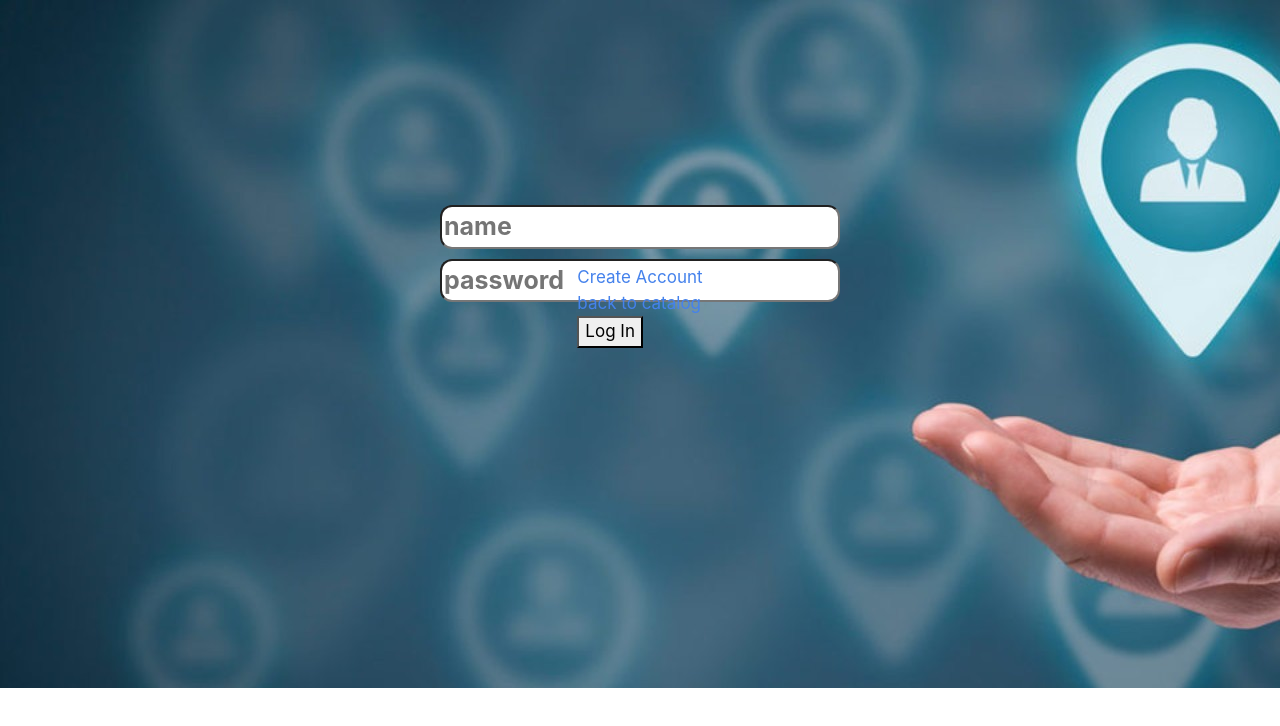
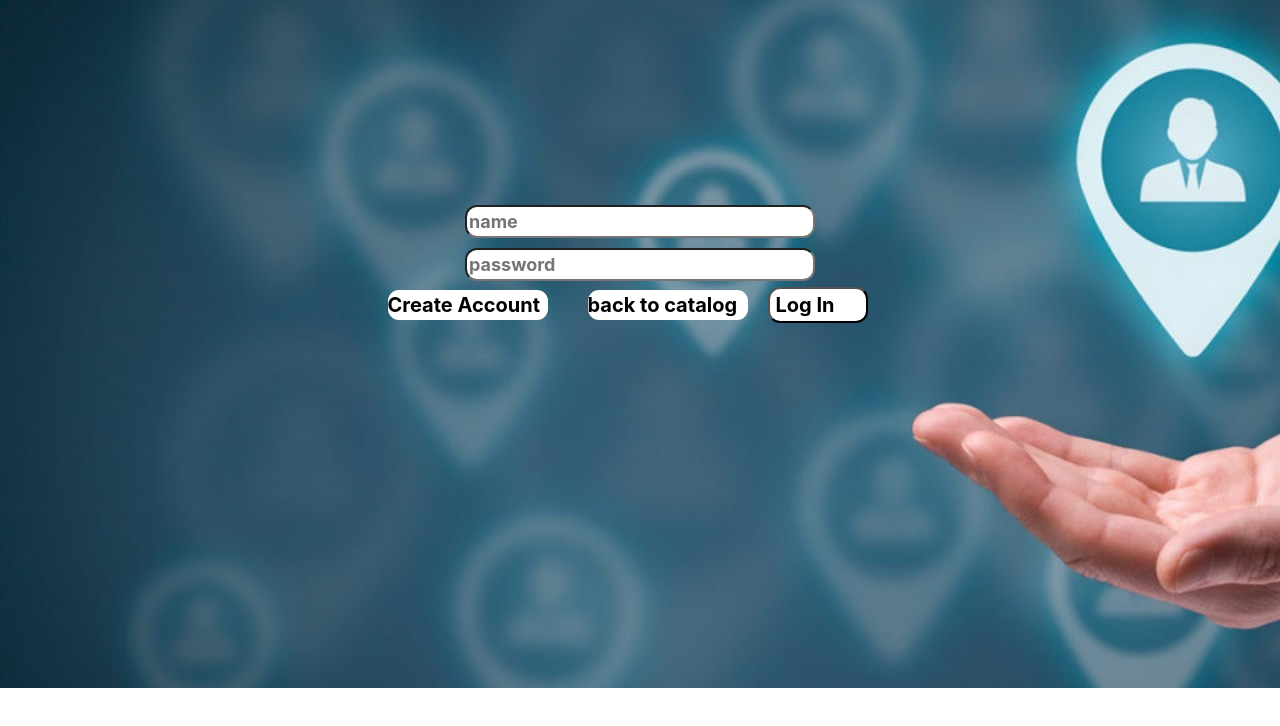
Before and after one commit to Facundo1/mcga-ShopCart-FrontEnd, a React (Create React App) app: page /login in a window 1280 px wide. Shown: the top 726 px of the page. Built offline with nearby package versions, Linux system fonts and the light colour scheme.

Commit message:
Buttons form style

```diff
--- a/src/styles/login.css
+++ b/src/styles/login.css
@@ -20,16 +20,69 @@
 
 #inputName {
     margin: 5px;
-    width: 400px;
+    width: 350px;
     font-weight: bolder;
-    font-size: 25px;
+    font-size: 18px;
     border-radius: 12px;
 }
 
 #inputPassword {
     margin: 5px;
-    width: 400px;
-    font-size: 25px;
+    width: 350px;
+    font-size: 18px;
     border-radius: 12px;
     font-weight: bolder;
 }
+
+#buttonsLoginContainer {
+    display: flex;
+    justify-content: space-around;
+    flex-direction: row;
+    align-items: center;
+    margin: 5px;
+}
+
+#buttonCreateAccount {
+    background-color: rgb(255, 255, 255);
+    text-decoration: none;
+    border-radius: 11px;
+    font-size: 20px;
+    width: 160px;
+    margin: 20px;
+
+}
+#buttonCreateAccount:hover {
+    background-color: rgb(200, 200, 200);
+    color: black;
+}
+#createAccount {
+    display: flex;
+    align-items: center;
+    height: 50px;
+    font-weight: bold;
+    border: 2px solid;
+}
+.buttonLogin {
+    display: flex;
+    justify-content: flex-start;
+    width: 100px;
+    font-weight: bold;
+    background-color: rgb(255, 255, 255);
+    color: black;
+    border-radius: 12px;
+    font-size: 20px;
+    font-weight: bold;
+    margin-right: 45px;
+}
+.buttonLogin:hover {
+    display: flex;
+    justify-content: flex-start;
+    width: 100px;
+    font-weight: bold;
+    background-color: rgb(200, 200, 200);
+    color: black;
+    border-radius: 6px;
+
+    font-weight: bold;
+    margin-right: 45px;
+  }
```
